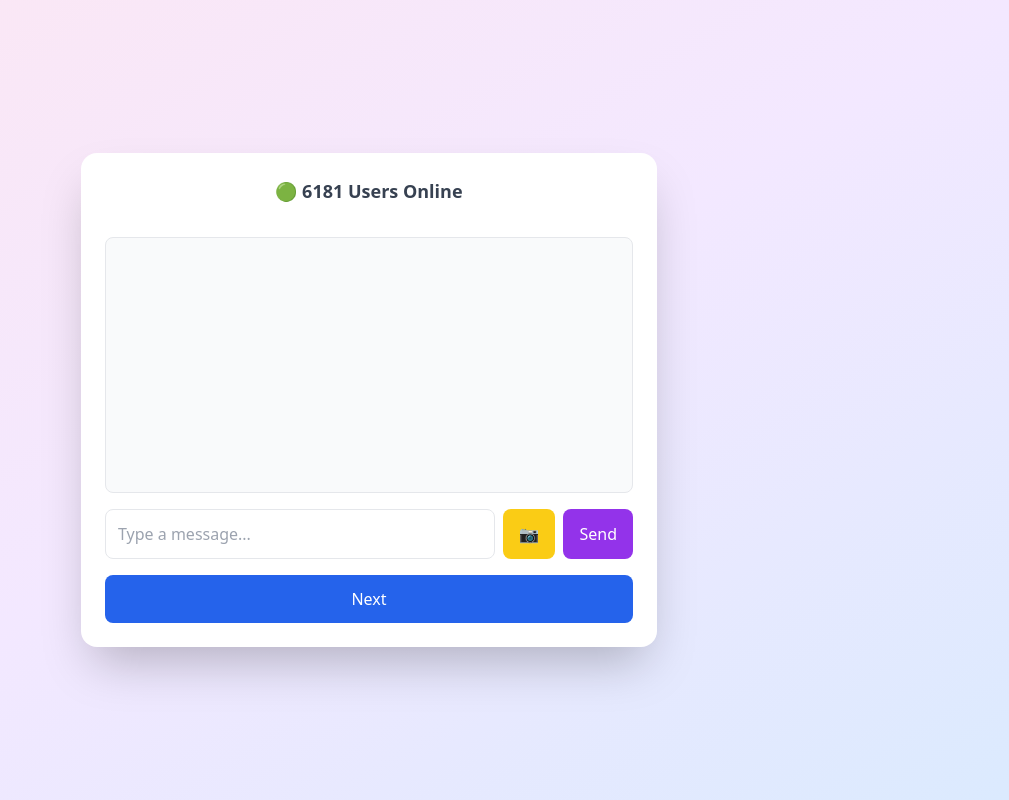
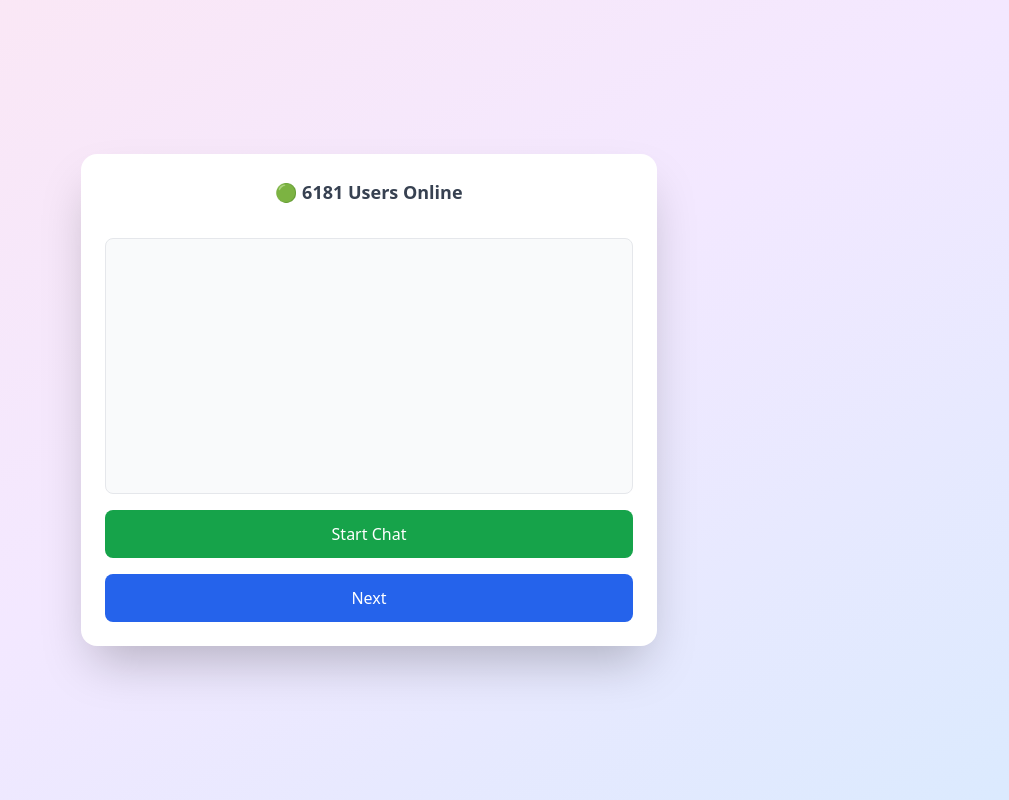
Before and after one commit to Mlink6783/Random-Chat, a website: page random-chat/public/chat.html in a window 1280 px wide. Shown: the whole page, without its empty margins (271-1280 px from the left). Drawn offline with nearby package versions, Linux system fonts and the light colour scheme; no server answers.

Commit message:
Update chat.html

```diff
--- a/random-chat/public/chat.html
+++ b/random-chat/public/chat.html
@@ -26,7 +26,7 @@
     </div>
 
     <!-- Input Section -->
-    <div class="flex space-x-2">
+   <div class="flex space-x-2 mt-4 hidden" id="inputSection">
       <input
         type="text"
         id="messageInput"
@@ -52,6 +52,14 @@
         Send
       </button>
     </div>
+
+    <button
+      id="startChatBtn"
+      class="w-full bg-green-600 hover:bg-green-700 text-white py-3 rounded-lg transition-all"
+      onclick="startChat()"
+    >
+      Start Chat
+    </button>
 
     <!-- Next Button -->
     <button
```
